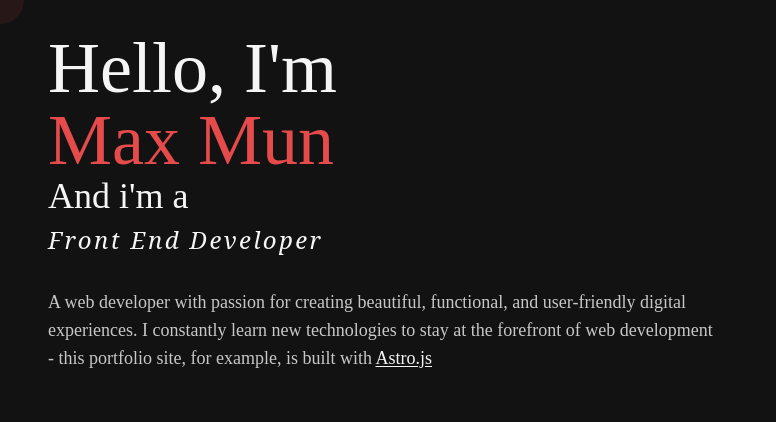
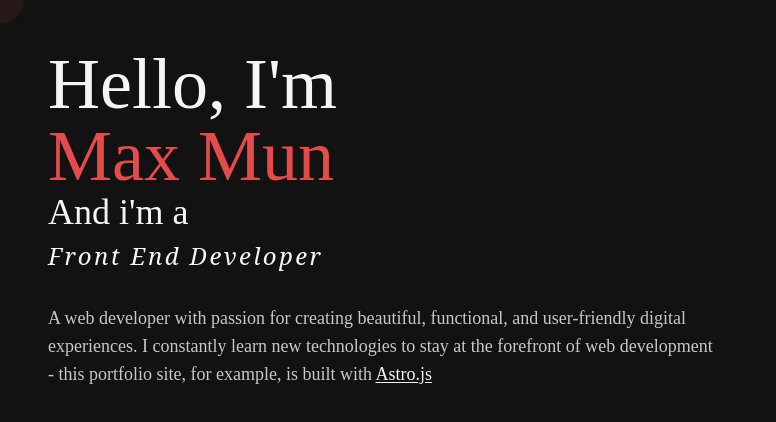
Before and after one commit to qwerty2265/portfolio, an Astro site: page / in a window 1280 px wide. Shown: the whole page, without its empty margins (0-776 px from the left). Built offline with nearby package versions, Linux system fonts and the light colour scheme; Astro itself is replaced by a stand-in of ours.

Commit message:
feat(Container): update Container component to use cn function for dynamic class merging and add className prop

```diff
--- a/src/components/ui/Container.astro
+++ b/src/components/ui/Container.astro
@@ -1,3 +1,9 @@
-<div class="px-4 md:px-8 lg:px-12">
+---
+import { cn } from "@/utils/styles";
+
+const { className } = Astro.props;
+---
+
+<div class={cn("px-4 md:px-8 lg:px-12 py-4", className)}>
   <slot />
 </div>
```
